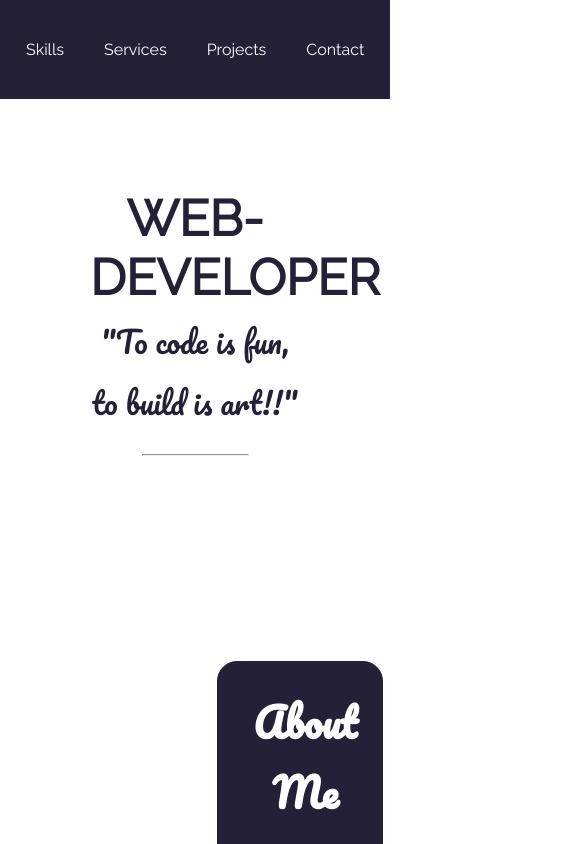
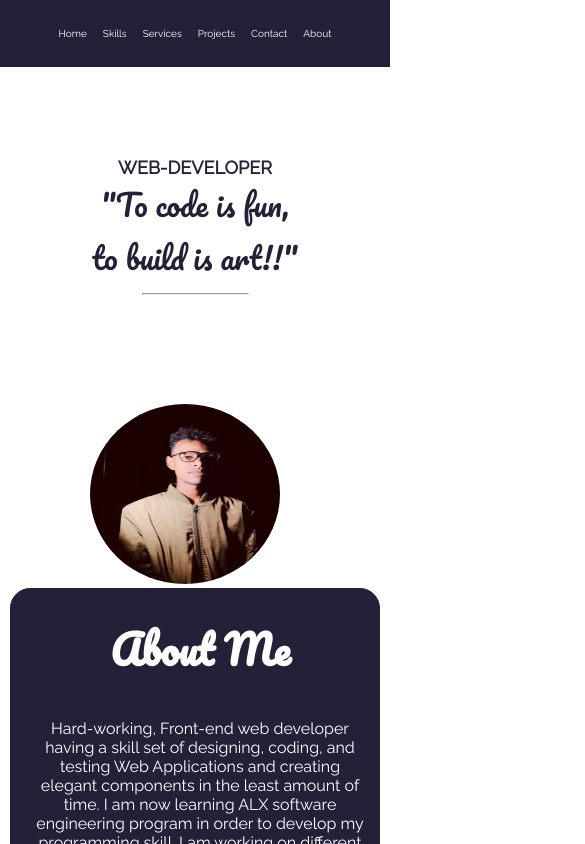
Before and after one commit to yusufhaji7/Portfolio_draft, a React (Vite) app: page / in a window 390 px wide. Shown: the top 844 px of the page, 585 px wide, since content can reach past the window. Built offline with nearby package versions, Linux system fonts and the light colour scheme.

Commit message:
responsiveness features

```diff
--- a/src/data/random.json
+++ b/src/data/random.json
@@ -1,11 +1,11 @@
 [
     {
         "text": "Football is something I enjoy very often and not only watching but also playing. I am supporter of Arsenal FC and I enjoy watching messi when he plays as an individual player.",
-        "image": "../src/assets/medium.png"
+        "image": "../src/assets/football.png"
     },
     {
         "text": "I often follow the startup ecosystem and I am really interested in playing my part in it. I believe specially in Ethiopia the env't could grow exponentially if we really give what it really demands.",
-        "image": "../src/assets/medium.png"
+        "image": "../src/assets/startup.png"
     },
     {
         "text": "I like to write blogs on medium and share my thoughts. You can get my blogs on medium and click the medium icon in contact section in order to read my blogs.",
--- a/src/index.css
+++ b/src/index.css
@@ -267,3 +267,22 @@ a:hover{
 .forward-arrow:hover, .backward-arrow:hover {
     box-shadow: 0 4px 8px 0 #2E4054, 0 6px 20px 0 rgba(0, 0, 0, 0.19);
 }
+
+@media screen and (max-width: 480px) {
+    .languages, .container, .servicecontainer, .random-container{
+        display: flex;
+        flex-direction: column;
+        align-items: center;
+        padding: 10px;
+    }
+    .servicebox{
+        padding-bottom: 10px;
+    }
+    .menu{
+        font-size: x-small;
+        padding: 8px;
+    }
+    .title{
+        font-size: large;
+    }
+}
```
